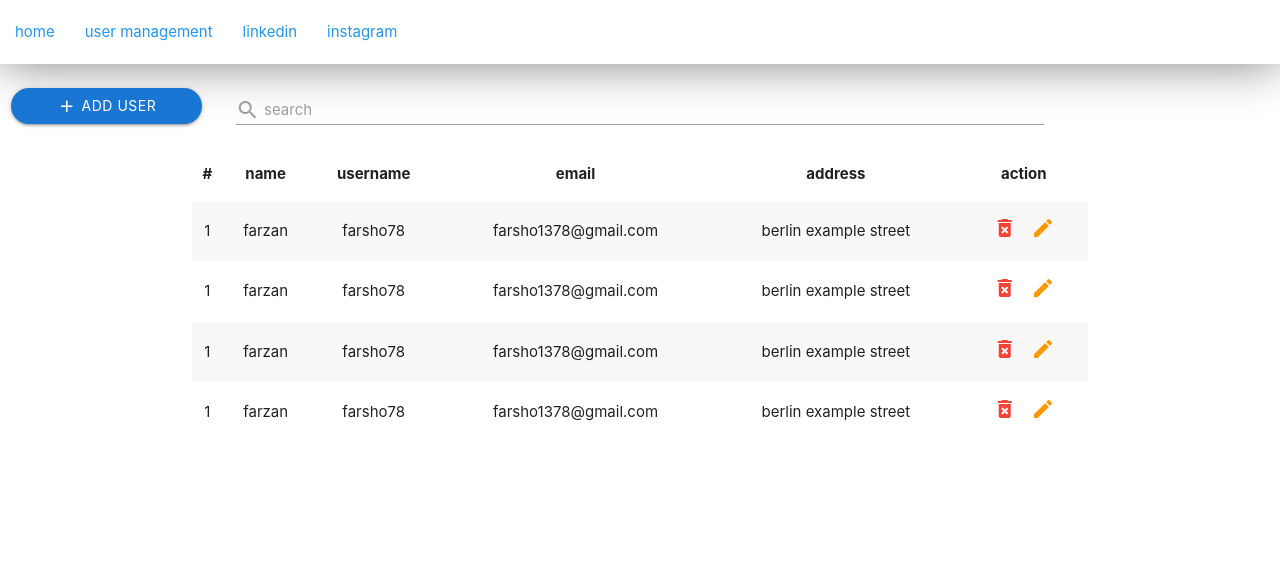
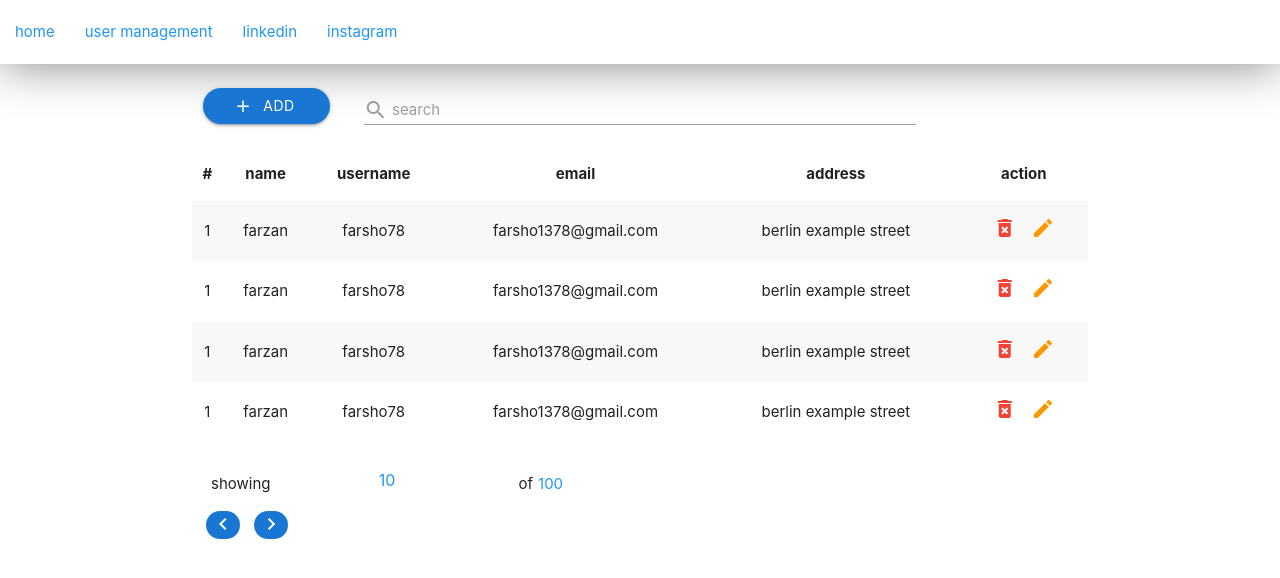
Before and after one commit to farzan1378/test1, a plain HTML site: page users.html in a window 1280 px wide. Drawn offline with Linux system fonts and the light colour scheme.

Commit message:
part#10-1

```diff
--- a/users.html
+++ b/users.html
@@ -65,7 +65,7 @@
     <!-- navbar section -----end----- -->
 
     <!-- content section ------start------ -->
-    <section id="top_actions_section" class="row m-b-0">
+    <section id="top_actions_section" class="row m-b-0 container">
       <!-- add botton -->
       <div class="p-r-10 p-l-10 p-t-10 col s12 m3 l2">
         <button
@@ -283,6 +283,30 @@
           </tbody>
         </table>
       </div>
+      <div class="pagination_container container p-l-9 p-r-9 p-t-15 p-b-10">
+        <div class="pagination_item_counts flex-l p-l-10 flex-l-m">
+          showing
+          <span>
+            <input
+              type="number"
+              class="blue-text darken-2 no-border center-align m-b-0"
+              value="10"
+            />
+          </span>
+          of
+          <span class="blue-text darken-2 m-l-5 m-r-5">100</span>
+        </div>
+        <div class="pagination_buttons">
+          <i
+            class="material-icons blue darken-2 m-l-5 m-r-5 p-l-5 p-r-5 p-b-3 p-t-1 waves-effect waves-light white-text rounded_pill"
+            >keyboard_arrow_left</i
+          >
+          <i
+            class="material-icons blue darken-2 m-l-5 m-r-5 p-l-5 p-r-5 p-b-3 p-t-1 waves-effect waves-light white-text rounded_pill"
+            >keyboard_arrow_right</i
+          >
+        </div>
+      </div>
     </section>
     <!-- content section -----end----- -->
 
```
